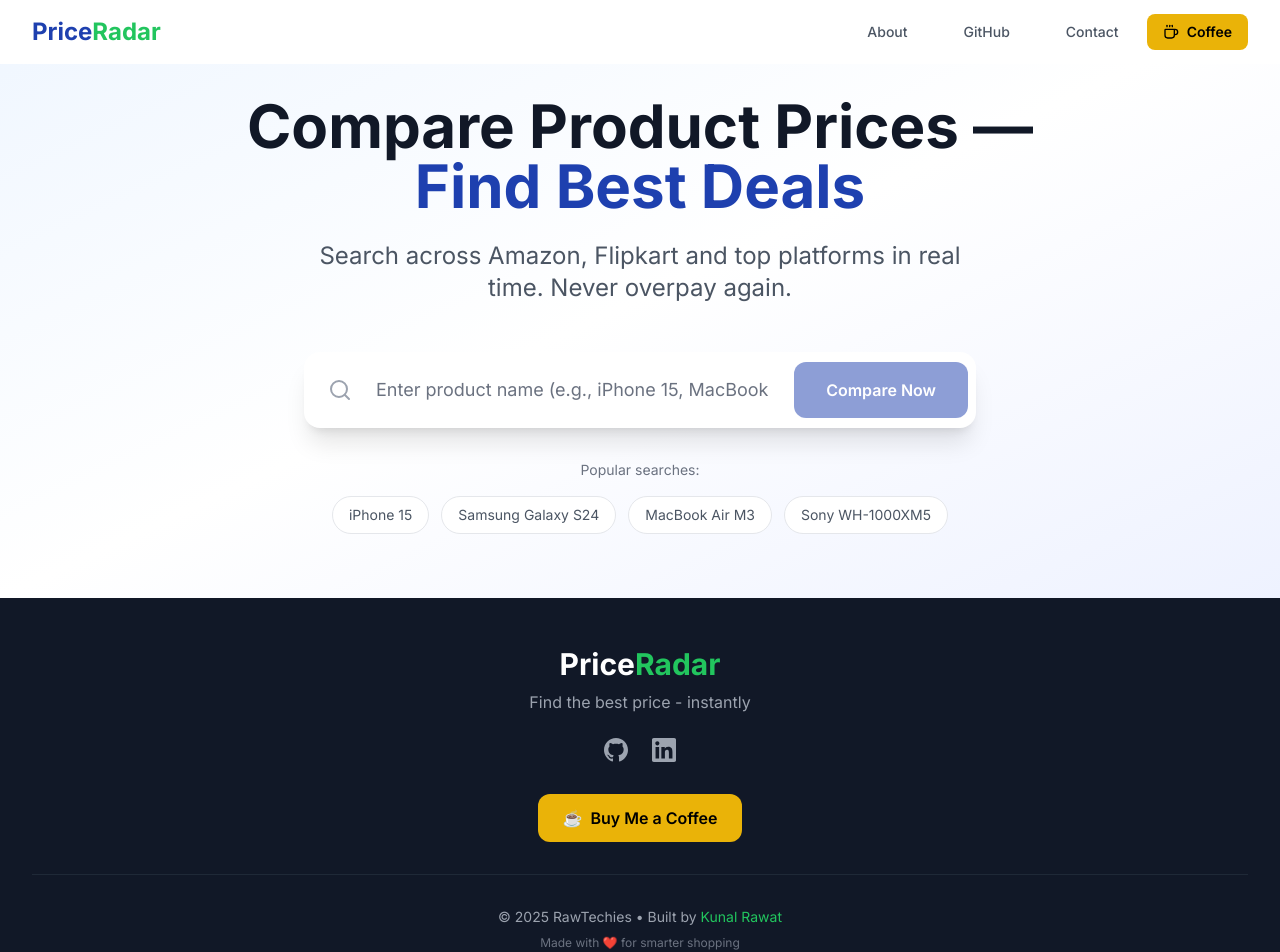
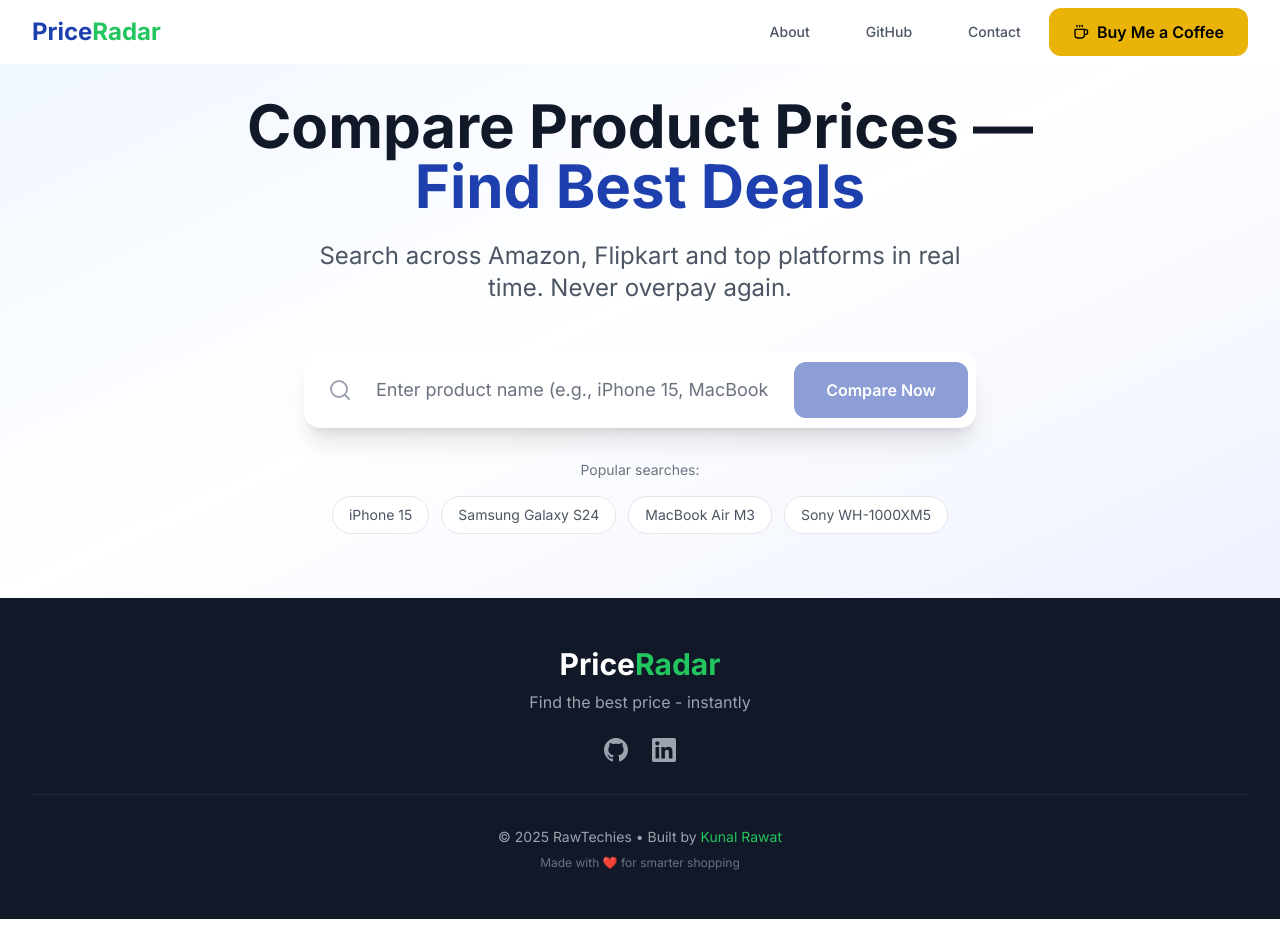
Before and after one commit to rawkun19/price-radar-discover, a React (Vite) app: page / in a window 1280 px wide. Shown: the top 952 px of the page. After the commit the page ends 919 px from the top, so only its background shows below. Built offline with nearby package versions, Linux system fonts and the light colour scheme.

Commit message:
Refactor: Move "Buy Me a Coffee" to header
Replaced the "Buy Me a Coffee" button in the footer with a button in the header.

```diff
--- a/src/components/Footer.tsx
+++ b/src/components/Footer.tsx
@@ -38,19 +38,6 @@ const Footer = () => {
             </a>
           </div>
 
-          {/* Buy Me a Coffee */}
-          <div className="mb-8">
-            <a
-              href="#coffee"
-              className="inline-flex items-center bg-yellow-500 text-black px-6 py-3
-                       rounded-xl font-semibold hover:bg-yellow-400 transition-all duration-200
-                       transform hover:scale-105"
-            >
-              <span className="mr-2">☕</span>
-              Buy Me a Coffee
-            </a>
-          </div>
-
           {/* Copyright */}
           <div className="border-t border-gray-800 pt-8">
             <p className="text-gray-400 text-sm">
--- a/src/components/Navigation.tsx
+++ b/src/components/Navigation.tsx
@@ -29,7 +29,7 @@ const Navigation = () => {
             </h1>
           </div>
 
-          {/* Navigation Links & Coffee Button */}
+          {/* Navigation Links & Buy Me a Coffee Button */}
           <div className="hidden md:flex items-center space-x-4">
             <div className="flex items-baseline space-x-8">
               <a
@@ -58,13 +58,13 @@ const Navigation = () => {
             {/* Buy Me a Coffee Button */}
             <a
               href="#coffee"
-              className="inline-flex items-center bg-yellow-500 text-black px-4 py-2
-                       rounded-lg font-semibold hover:bg-yellow-400 transition-all duration-200
-                       transform hover:scale-105 text-sm"
+              className="inline-flex items-center bg-yellow-500 text-black px-6 py-3
+                       rounded-xl font-semibold hover:bg-yellow-400 transition-all duration-200
+                       transform hover:scale-105"
               aria-label="Support us - Buy me a coffee"
             >
               <Coffee className="w-4 h-4 mr-2" />
-              Coffee
+              Buy Me a Coffee
             </a>
           </div>
 
```
